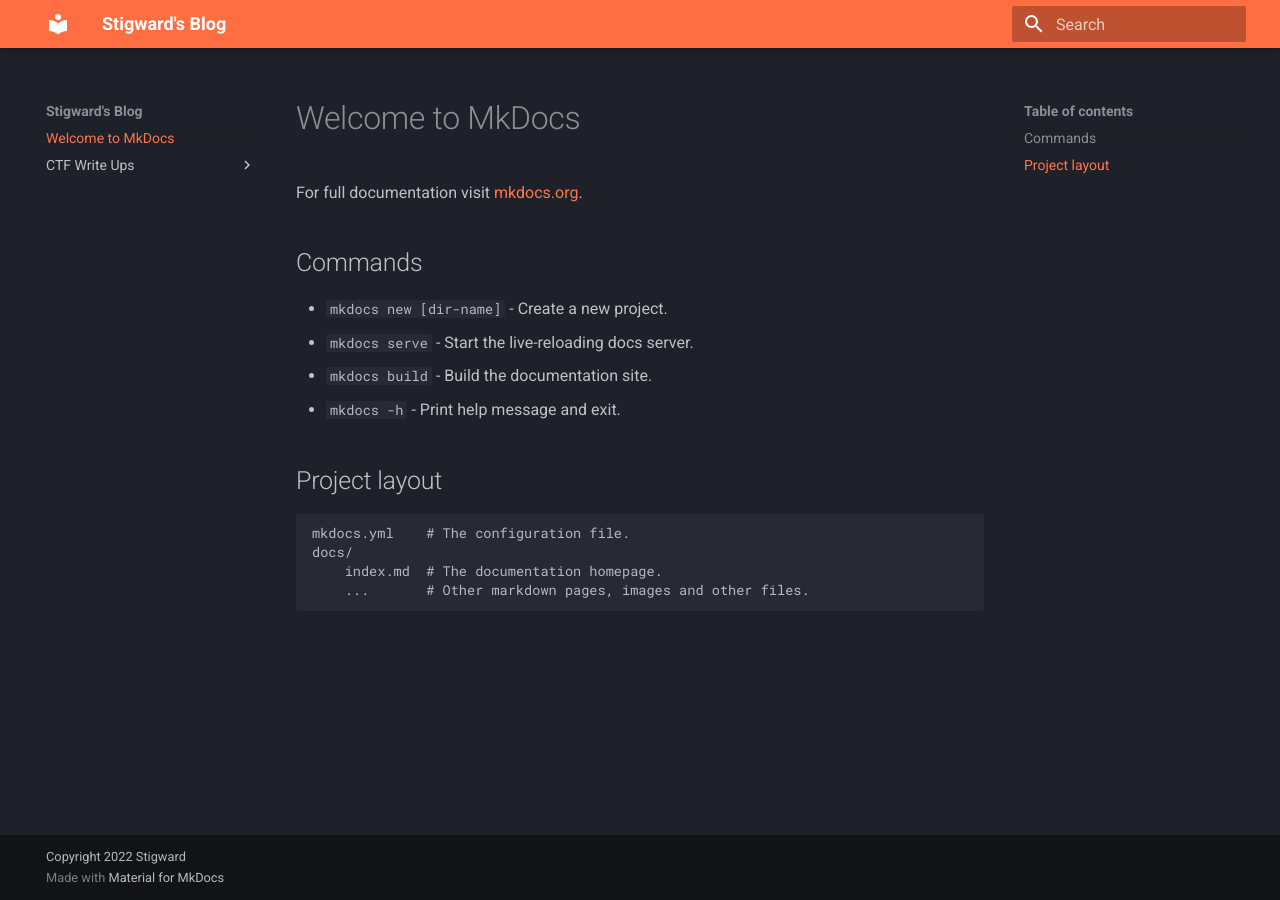
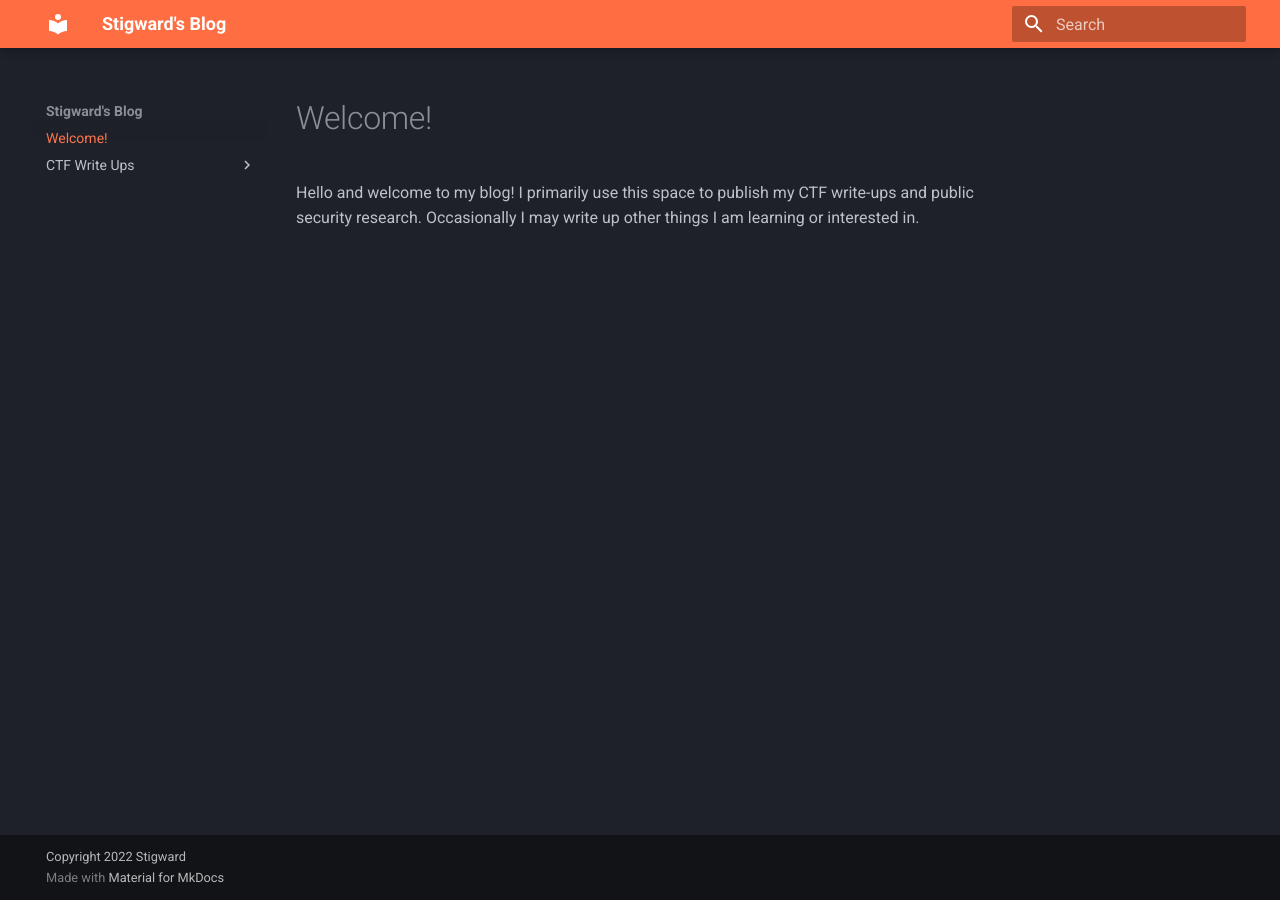
Before and after one commit to st1gward/stigward.github.io, an MkDocs documentation site: the page built from docs/docs/index.md, in a window 1280 px wide. Built offline with MkDocs 1.6.1 and Material for MkDocs 9.7.7, drawn with Linux system fonts in a browser that asks for light colours.

Commit message:
updated index

```diff
--- a/docs/docs/index.md
+++ b/docs/docs/index.md
@@ -1,17 +1,3 @@
-# Welcome to MkDocs
+# Welcome!
 
-For full documentation visit [mkdocs.org](https://www.mkdocs.org).
-
-## Commands
-
-* `mkdocs new [dir-name]` - Create a new project.
-* `mkdocs serve` - Start the live-reloading docs server.
-* `mkdocs build` - Build the documentation site.
-* `mkdocs -h` - Print help message and exit.
-
-## Project layout
-
-    mkdocs.yml    # The configuration file.
-    docs/
-        index.md  # The documentation homepage.
-        ...       # Other markdown pages, images and other files.
+Hello and welcome to my blog! I primarily use this space to publish my CTF write-ups and public security research. Occasionally I may write up other things I am learning or interested in.
```
